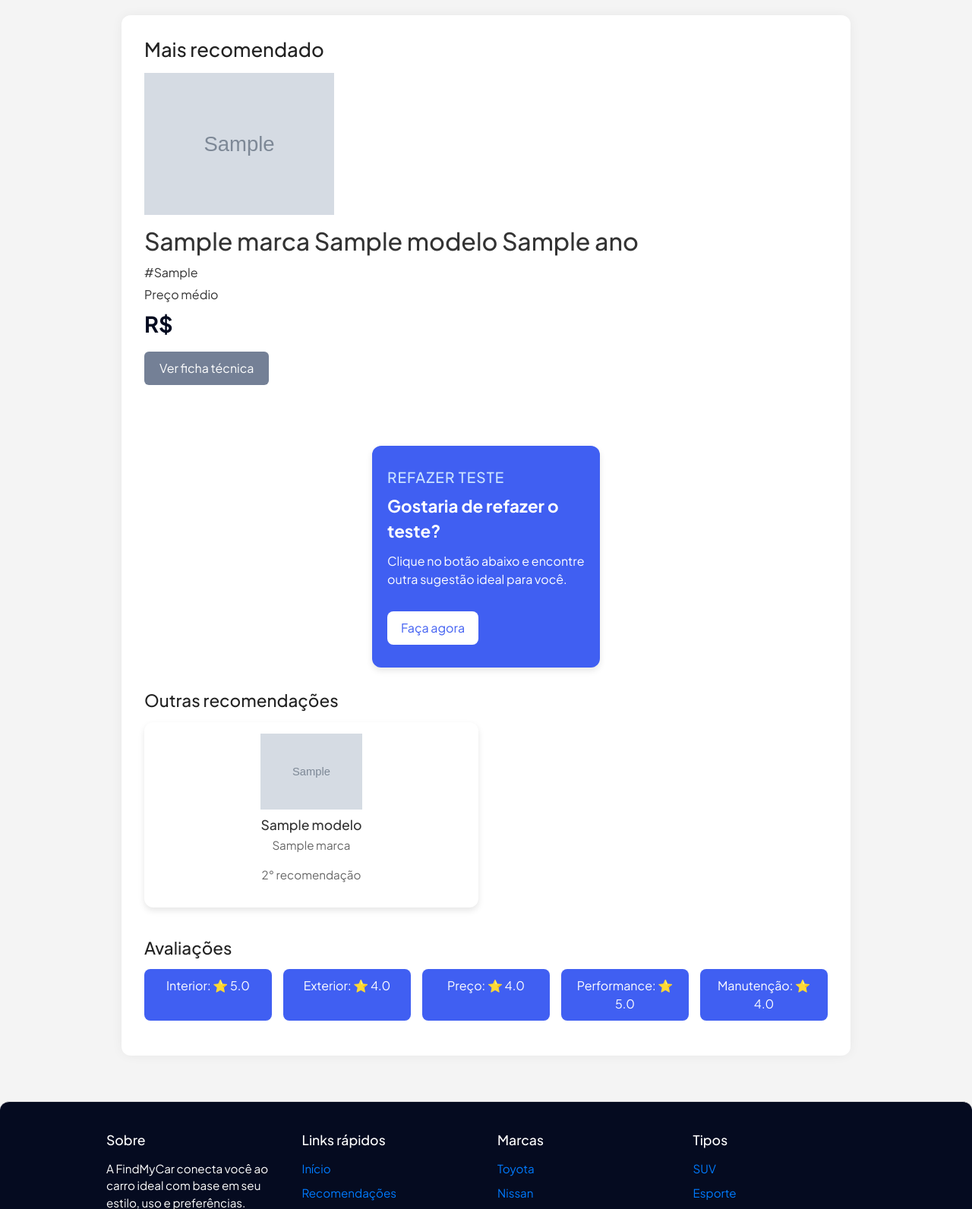
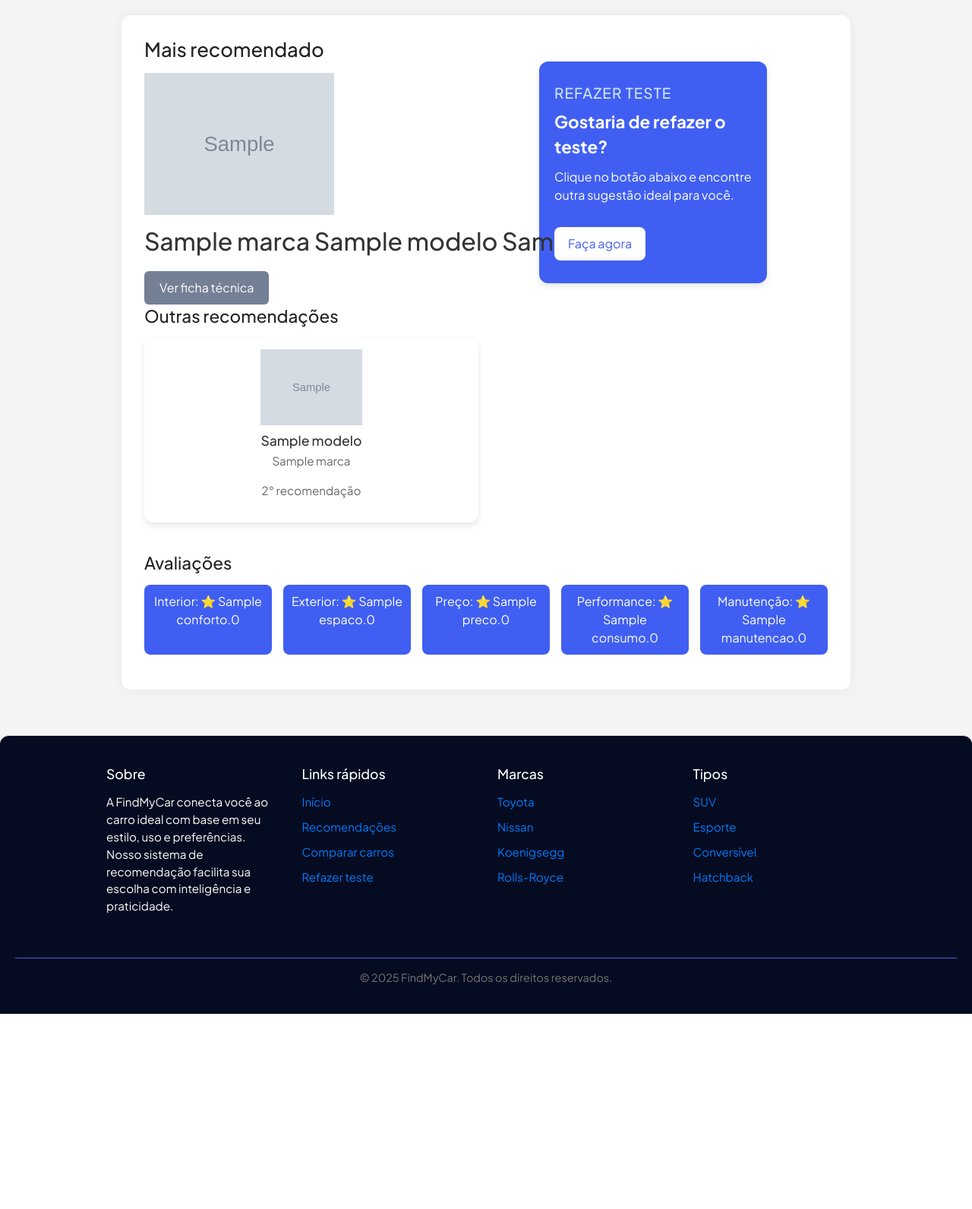
Before and after one commit to Gizetto61/FindMyCar, a Flask app: template Main/templates/recomendacao.html in a window 1280 px wide. Shown: the part 72-1664 px from the top of the page at 76% size. After the commit the page ends 1407 px from the top, so only its background shows below. Run offline with Flask 3, Linux system fonts and the light colour scheme; the template is opened without the code that fills it: most values are stand-ins (such as "Sample title", 1, 10 or a date in 2020); grey boxes marked "Sample" are stand-in pictures.

Commit message:
Alterando recomendação

```diff
--- a/Main/templates/recomendacao.html
+++ b/Main/templates/recomendacao.html
@@ -73,16 +73,14 @@
                   <h2>Mais recomendado</h2>
                   <img src="{{ carro_principal['Imagem'] }}" class="highlight-image">
                   <h1>{{ carro_principal['Marca'] }} {{ carro_principal['Modelo'] }} {{ carro_principal['Ano'] }}</h1>
-                  <p class="car-id">#{{ carro_principal['id_Carro'] }}</p>
-                  <p class="price">Preço médio<br><span class="highlight-price">R$ </span></p>
-                  <a href="#" class="button">Ver ficha técnica</a>
+                    <a href="#" class="button">Ver ficha técnica</a>
 
                   <img :src="'/static/images/' + carros[0].ImagemFrontal" class="car-front-image">
 
                 </div>
             </section>
 
-            <section class="retake-test">
+            <section class="retake-test" style="margin-top: -400px; margin-right: 80px;">
                 <h3>Refazer Teste</h3>
                 <p class="title">Gostaria de refazer o teste?</p>
                 <p class="subtitle">Clique no botão abaixo e encontre outra sugestão ideal para você.</p>
@@ -106,11 +104,11 @@
             <section class="ratings">
                 <h3>Avaliações</h3>
                 <ul>
-                  <li>Interior: <span class="blue-star">⭐</span> 5.0</li>
-                  <li>Exterior: <span class="blue-star">⭐</span> 4.0</li>
-                  <li>Preço: <span class="blue-star">⭐</span> 4.0</li>
-                  <li>Performance: <span class="blue-star">⭐</span> 5.0</li>
-                  <li>Manutenção: <span class="blue-star">⭐</span> 4.0</li>
+                  <li>Interior: <span class="blue-star">⭐</span> {{carro_principal['Conforto']}}.0</li>
+                  <li>Exterior: <span class="blue-star">⭐</span> {{carro_principal['Espaco']}}.0</li>
+                  <li>Preço: <span class="blue-star">⭐</span> {{carro_principal['Preco']}}.0</li>
+                  <li>Performance: <span class="blue-star">⭐</span> {{carro_principal['Consumo']}}.0</li>
+                  <li>Manutenção: <span class="blue-star">⭐</span> {{carro_principal['Manutencao']}}.0</li>
                 </ul>
             </section>
         </div>
```
